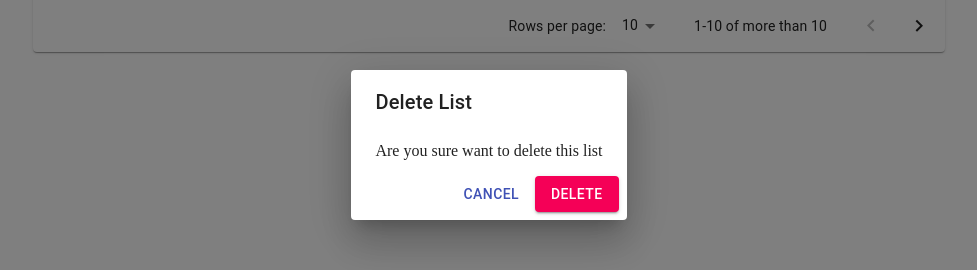
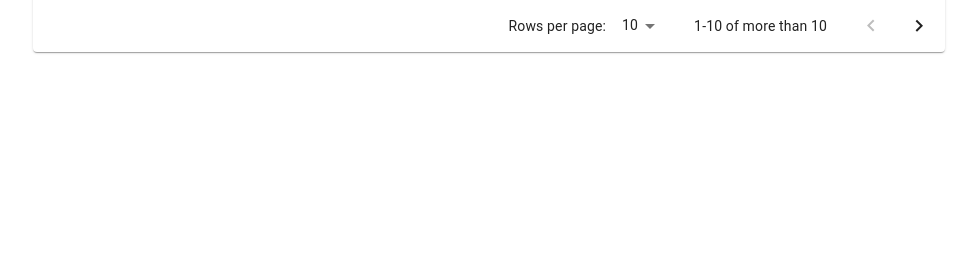
Before and after one commit to gagahpangeran/readlist-web, a React (Create React App) app: page / in a window 1280 px wide. Shown: the part 255-525 px from the top of the page, without its empty margins (151-1128 px from the left). Built offline with nearby package versions, Linux system fonts and the light colour scheme; no server answers.

Commit message:
use useDialog to open DeleteDialog

```diff
--- a/src/components/Button/DeleteButton.tsx
+++ b/src/components/Button/DeleteButton.tsx
@@ -3,6 +3,7 @@ import IconButton from "@material-ui/core/IconButton";
 import Tooltip from "@material-ui/core/Tooltip";
 import DeleteIcon from "@material-ui/icons/Delete";
 import React from "react";
+import useDialog from "../../gql/dialog";
 import { DELETE_READ_LISTS, GET_ALL_READ_LISTS } from "../../gql/readlist";
 import {
   DeleteReadLists,
@@ -30,12 +31,14 @@ function DeleteButton({ ids, disabled }: Props) {
     await deleteReadLists({ variables: { ids } });
   };
 
+  const { openDialog } = useDialog();
+
   return (
     <Tooltip title="Delete">
       <IconButton
         aria-label="delete"
         color="secondary"
-        onClick={handleClick}
+        onClick={() => openDialog("delete")}
         disabled={disabled}
       >
         <DeleteIcon />
--- a/src/components/Dialog/DeleteDialog.tsx
+++ b/src/components/Dialog/DeleteDialog.tsx
@@ -4,14 +4,19 @@ import DialogActions from "@material-ui/core/DialogActions";
 import DialogContent from "@material-ui/core/DialogContent";
 import DialogTitle from "@material-ui/core/DialogTitle";
 import React from "react";
+import useDialog from "../../gql/dialog";
 
 export default function DeleteDialog() {
+  const { openedDialog, closeDialog } = useDialog();
+
   return (
-    <Dialog open={true}>
+    <Dialog open={openedDialog === "delete"} onClose={closeDialog}>
       <DialogTitle>Delete List</DialogTitle>
       <DialogContent>Are you sure want to delete this list</DialogContent>
       <DialogActions>
-        <Button color="primary">Cancel</Button>
+        <Button color="primary" onClick={closeDialog}>
+          Cancel
+        </Button>
         <Button variant="contained" type="submit" color="secondary">
           Delete
         </Button>
--- a/src/gql/dialog.ts
+++ b/src/gql/dialog.ts
@@ -8,7 +8,7 @@ const GET_OPENED_DIALOG = gql`
   }
 `;
 
-type Dialog = "login" | "logout" | "readlist" | null;
+type Dialog = "login" | "logout" | "readlist" | "delete" | null;
 
 const writeQueryData = (openedDialog: Dialog) => ({
   query: GET_OPENED_DIALOG,
```
